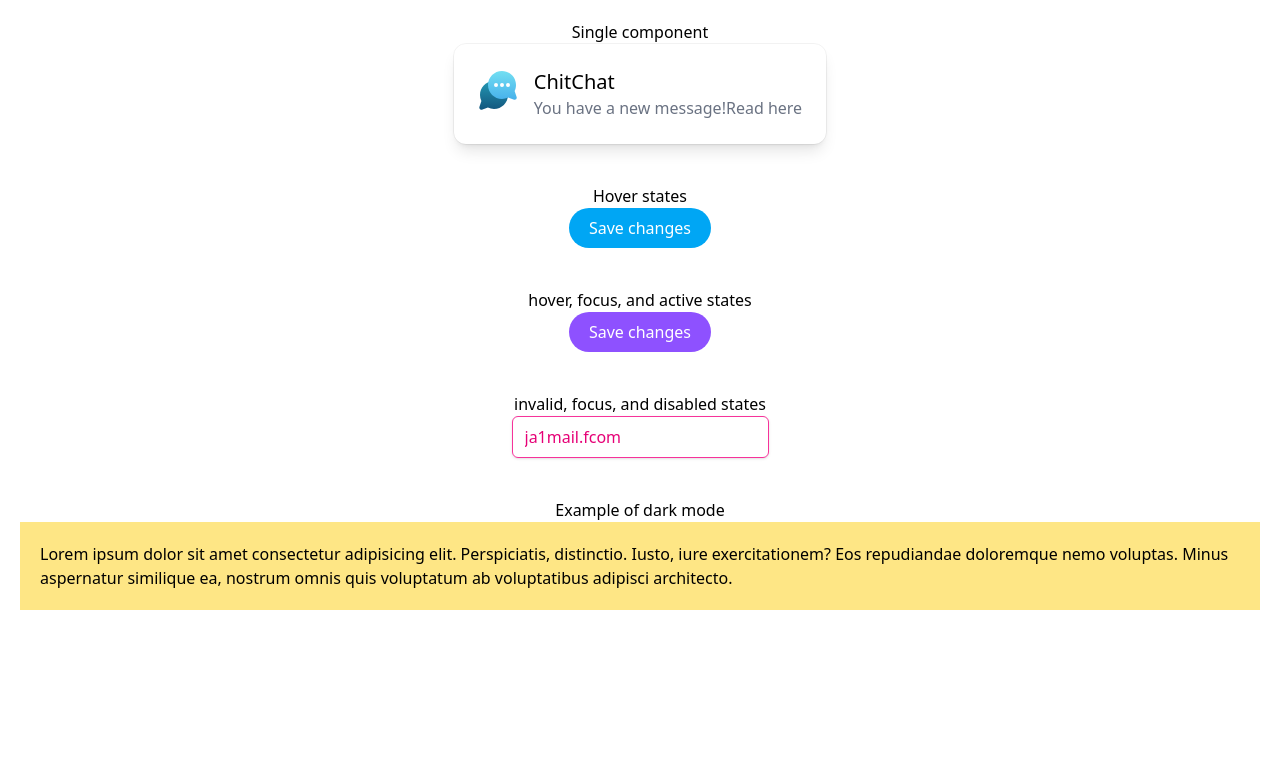
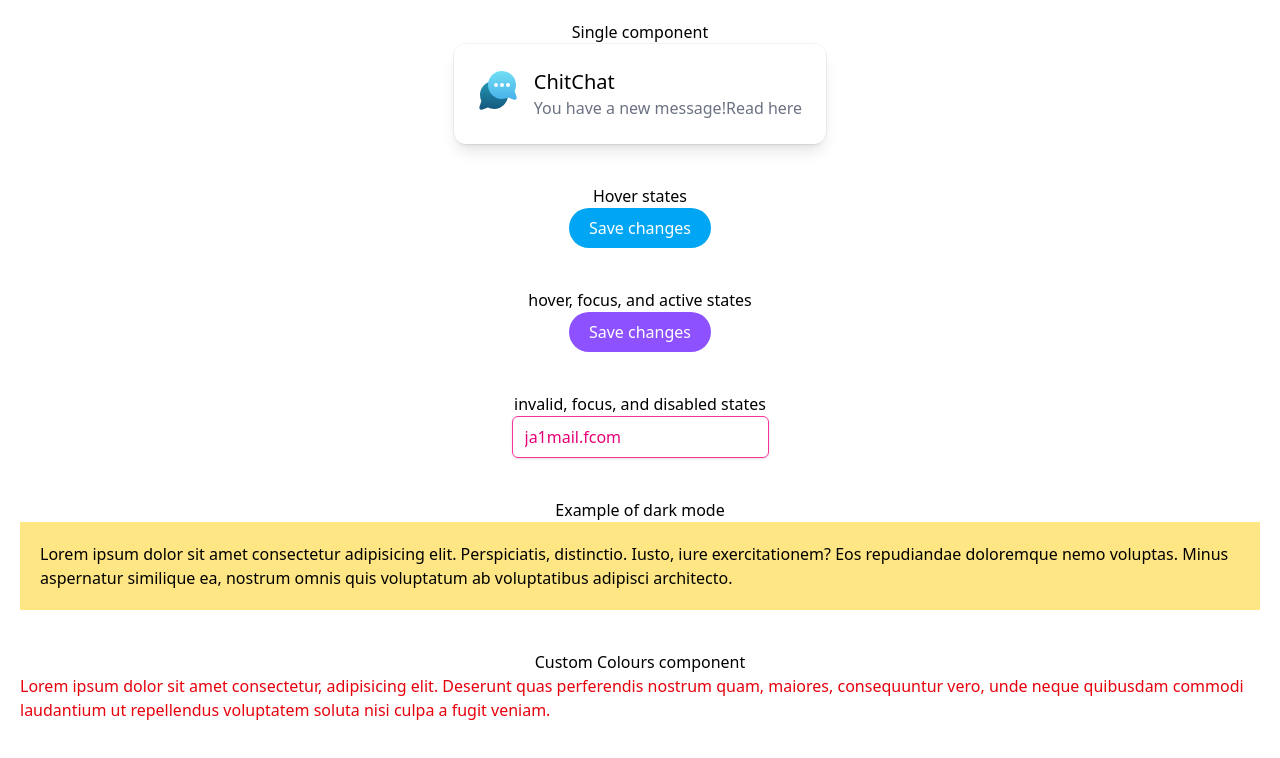
Before and after one commit to JammiM/tailwindcss-sandbox, a React (Vite) app: page / in a window 1280 px wide. Shown: the top 758 px of the page. Built offline with nearby package versions, Linux system fonts and the light colour scheme.

Commit message:
Custom Colours component

```diff
--- a/src/App.tsx
+++ b/src/App.tsx
@@ -88,6 +88,16 @@ function App() {
             </p>
           </div>
         </div>
+
+        <div className="grid place-items-center p-5">
+          <h4>Custom Colours component</h4>
+          <p className="text-red-600">
+            Lorem ipsum dolor sit amet consectetur, adipisicing elit. Deserunt
+            quas perferendis nostrum quam, maiores, consequuntur vero, unde
+            neque quibusdam commodi laudantium ut repellendus voluptatem soluta
+            nisi culpa a fugit veniam.
+          </p>
+        </div>
       </section>
 
       {/* <div className="card">
```
